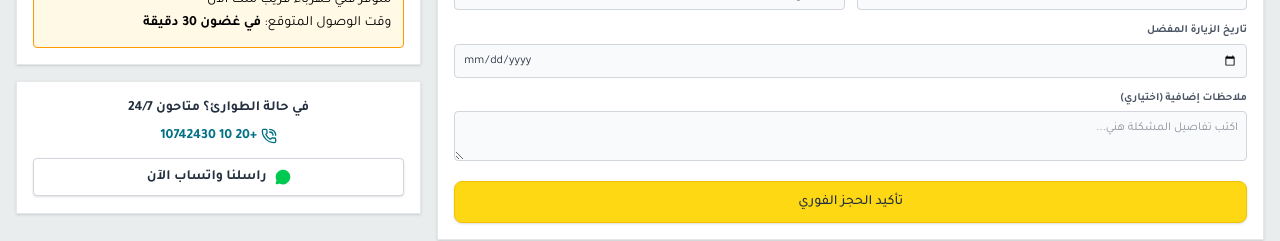
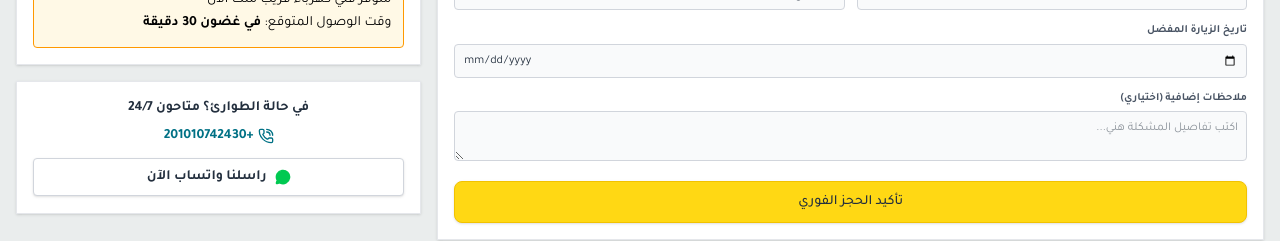
Before and after one commit to AhmedZakaria14/FanniElectricUAE, a Next.js app: page / in a window 1280 px wide. Shown: the part 2660-2901 px from the top of the page. Built offline with nearby package versions, Linux system fonts and the light colour scheme.

Commit message:
Normalize phone number in app/page.tsx

```diff
--- a/app/page.tsx
+++ b/app/page.tsx
@@ -15,7 +15,7 @@ import maintenanceElectrician from '@/src/assets/images/maintenance_electrician_
 
 export const metadata: Metadata = {
   title: "فني كهرباء الامارات | أفضل فني كهرباء في دبي، الشارقة وعجمان | الموقع متاح للإيجار",
-  description: "الموقع متاح للإيجار. للتواصل: +20 10 10742430. أفضل خدمات الكهرباء المنزلية والتجارية في دبي، عجمان، والشارقة. طوارئ 24 ساعة، إصلاح التماسات، تمديدات، وصيانة دورية مع نموذج حجز سريع.",
+  description: "الموقع متاح للإيجار. للتواصل: +201010742430. أفضل خدمات الكهرباء المنزلية والتجارية في دبي، عجمان، والشارقة. طوارئ 24 ساعة، إصلاح التماسات، تمديدات، وصيانة دورية مع نموذج حجز سريع.",
   alternates: {
     canonical: "https://www.fannielectricuae.com/",
   },
@@ -232,7 +232,7 @@ export default function Home() {
             <div className="bg-white p-4 shadow-sm border border-gray-200 text-center">
               <h3 className="font-bold text-sm mb-2">في حالة الطوارئ؟ متاحون 24/7</h3>
               <div className="flex items-center justify-center gap-1 text-[#007185] font-bold text-sm mb-3">
-                <PhoneCall className="w-4 h-4" /> +20 10 10742430
+                <PhoneCall className="w-4 h-4" /> +201010742430
               </div>
               <a href="https://wa.me/201010742430" target="_blank" rel="noopener noreferrer" className="inline-flex w-full items-center justify-center gap-2 bg-white hover:bg-gray-50 text-amazon-blue px-4 py-2 rounded font-bold transition-colors text-sm shadow-sm border border-gray-300">
                 <MessageCircle className="w-4 h-4 text-green-500 fill-current" />
```
